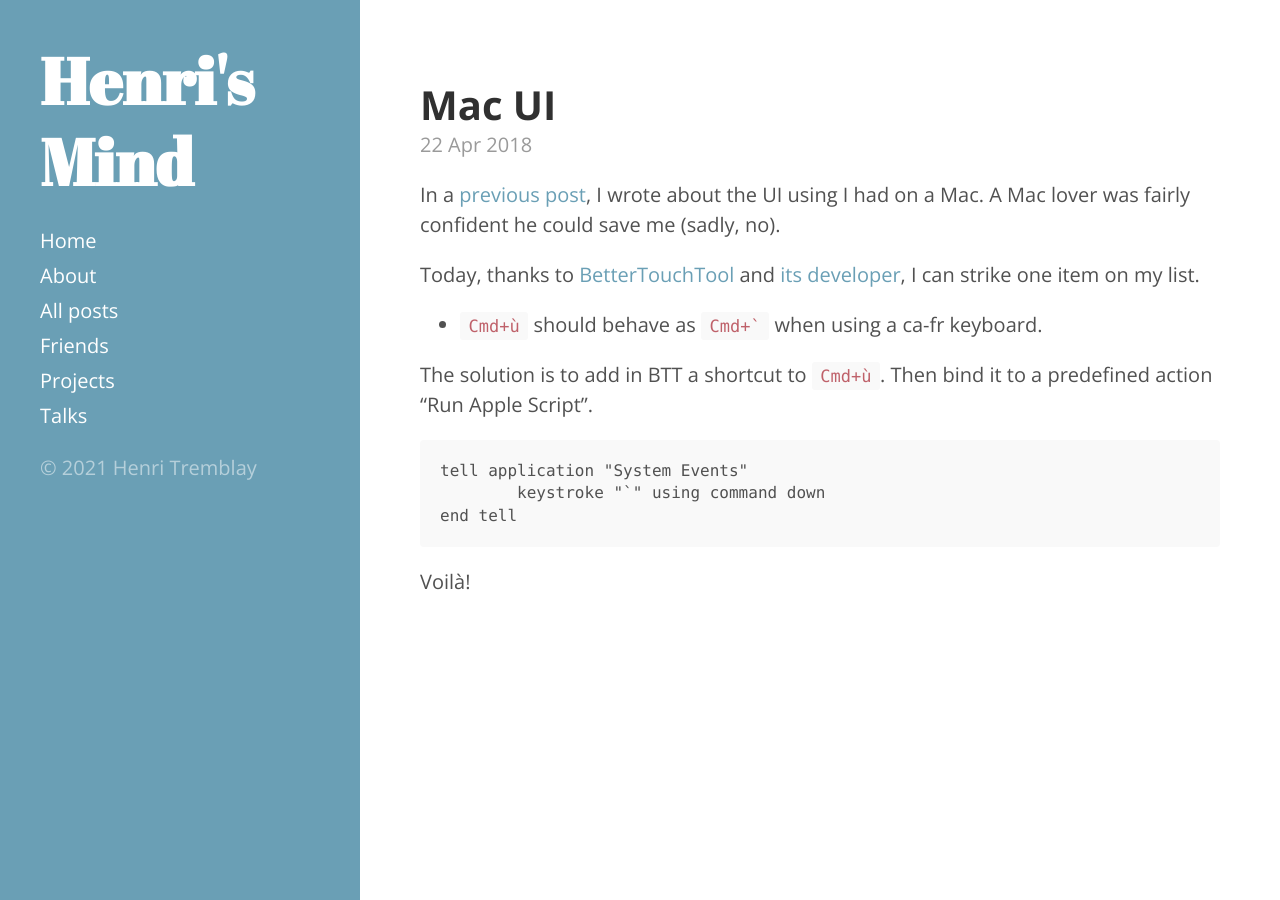
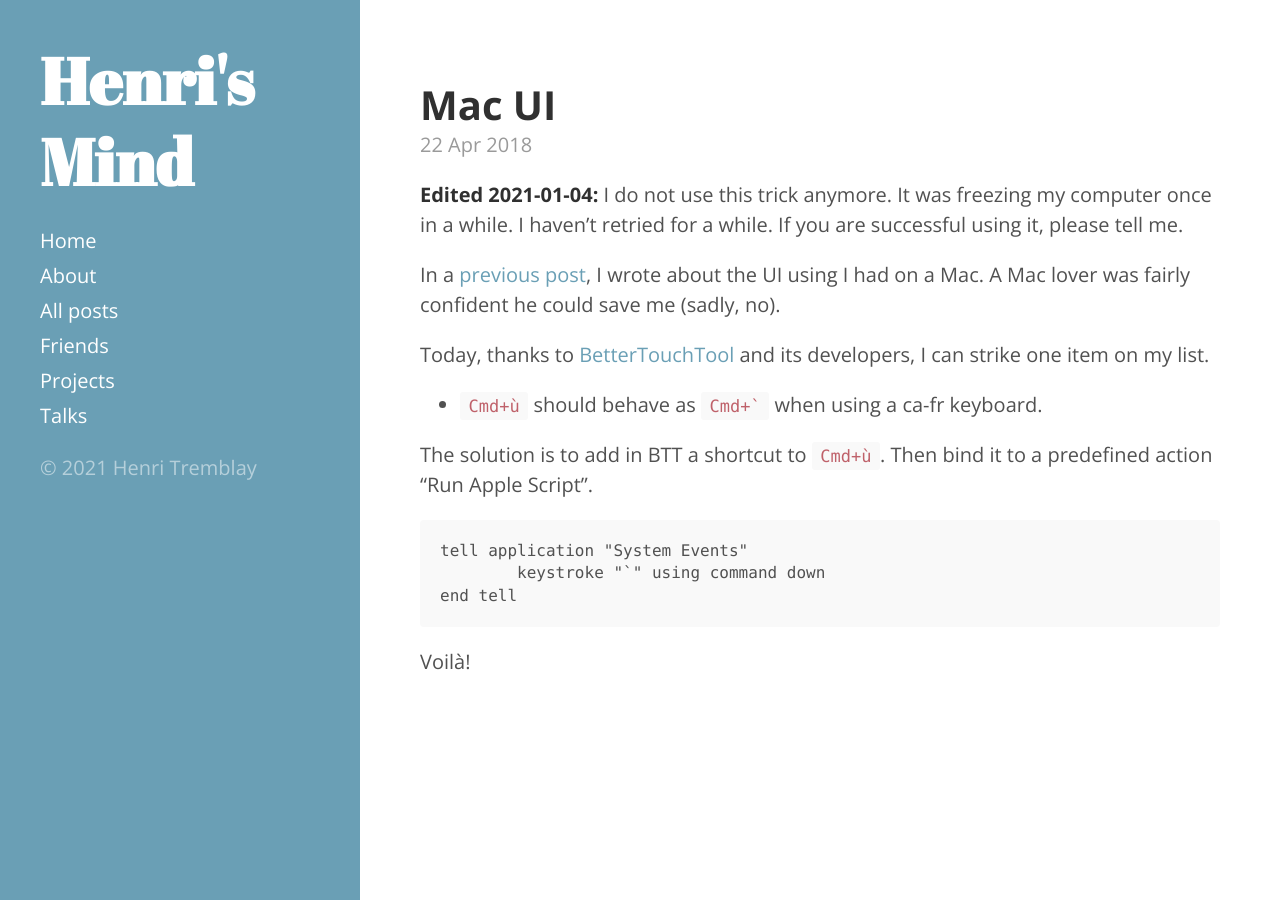
Before and after one commit to henri-tremblay/henri.github.io, a Jekyll site: the page built from _posts/2018-04-22-mac-switch-window.md, in a window 1280 px wide. Built offline with Jekyll 4.4.1, drawn with Linux system fonts in a browser that asks for light colours.

Commit message:
Clean 404

```diff
--- a/_posts/2018-04-22-mac-switch-window.md
+++ b/_posts/2018-04-22-mac-switch-window.md
@@ -7,10 +7,15 @@ tags:
 - Stories
 ---
 
+**Edited 2021-01-04:** I do not use this trick anymore.
+It was freezing my computer once in a while.
+I haven't retried for a while.
+If you are successful using it, please tell me.
+
 In a [previous post]({% post_url 2017-06-02-mac-ui %}), I wrote about the UI using I had on a Mac. A Mac lover was fairly
 confident he could save me (sadly, no).
 
-Today, thanks to [BetterTouchTool](https://folivora.ai/) and [its developer](https://github.com/fifafu/BetterTouchTool/issues/2400),
+Today, thanks to [BetterTouchTool](https://folivora.ai/) and its developers,
 I can strike one item on my list.
 
 * `Cmd+ù` should behave as ``Cmd+` ``  when using a ca-fr keyboard.
```
Also changed, not shown: _posts/2013-07-08-delete-git-remote-tag.html (deleted, +0 -13 lines), _posts/2013-07-08-delete-git-remote-tag.md (added, +21 -0 lines), _posts/2018-08-29-jcrete.md (+1 -1 lines), .travis.yml.
